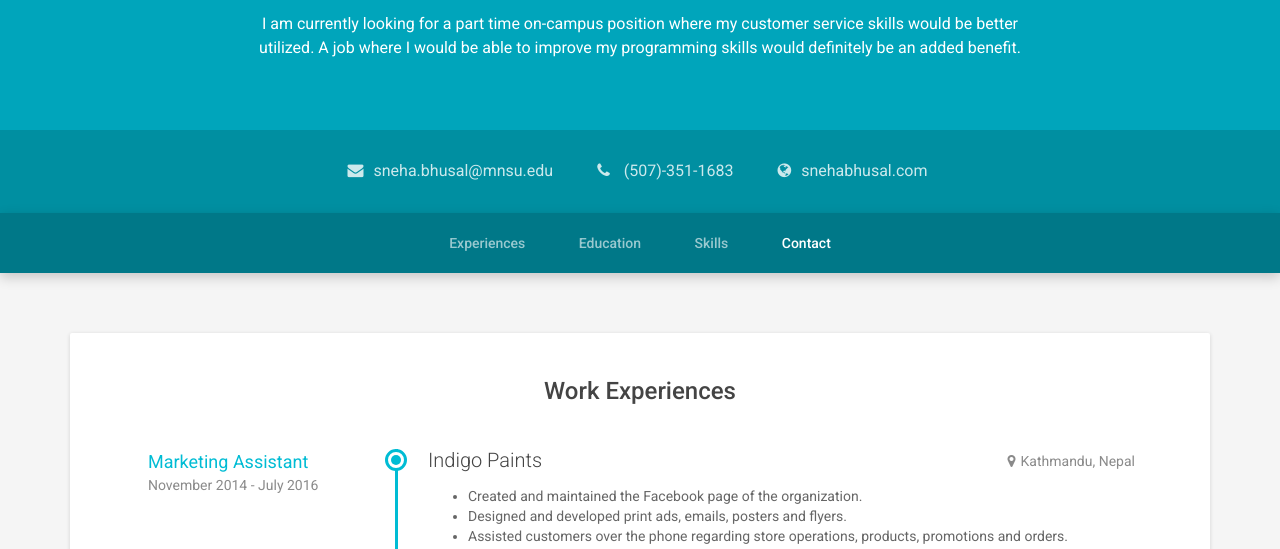
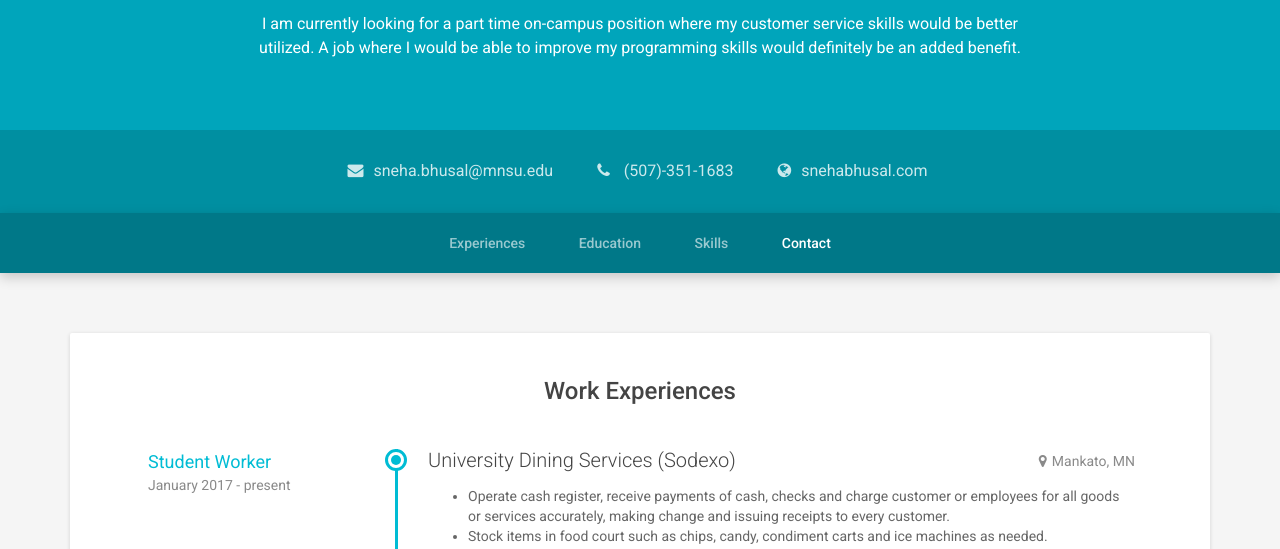
Before and after one commit to snehabhusal/personal-site, a plain HTML site: page index.html in a window 1280 px wide. Shown: the part 403-952 px from the top of the page. Drawn offline with Linux system fonts and the light colour scheme.

Commit message:
updated the work experience section

```diff
--- a/index.html
+++ b/index.html
@@ -91,6 +91,23 @@
     <section id="experiences-section" class="experiences-section section">
         <h2 class="section-title">Work Experiences</h2>
         <div class="timeline">
+            <div class="item">
+                <div class="work-place">
+                    <h3 class="place">University Dining Services (Sodexo)</h3>
+                    <div class="location"><i class="fa fa-map-marker" aria-hidden="true"></i>Mankato, MN</div>
+                </div>
+                <div class="job-meta">
+                    <div class="title">Student Worker</div>
+                    <div class="time">January 2017 - present</div>
+                </div><!--//job-meta-->
+                <div class="job-desc">
+                    <ul>
+                        <li>Operate cash register, receive payments of cash, checks and charge customer or employees for all goods or
+                            services accurately, making change and issuing receipts to every customer.</li>
+                        <li>Stock items in food court such as chips, candy, condiment carts and ice machines as needed.</li>
+                    </ul>
+                </div><!--//job-desc-->
+            </div><!--//item-->
             <div class="item">
                 <div class="work-place">
                     <h3 class="place">Indigo Paints</h3>
```
